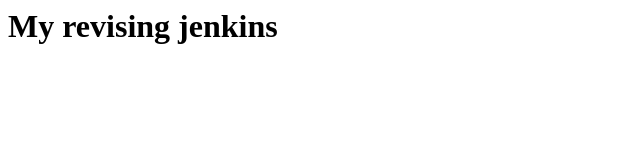
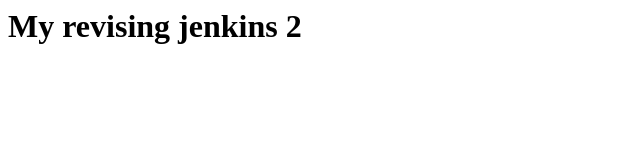
Before and after one commit to SuyogShinde942/first-jenkins-repo, a plain HTML site: page index.html in a window 1280 px wide. Shown: the full height of the page, 0-640 px from the left. Drawn offline with Linux system fonts and the light colour scheme.

Commit message:
changed the index

```diff
--- a/index.html
+++ b/index.html
@@ -1 +1 @@
-<h1>My revising jenkins </h1>
+<h1>My revising jenkins 2 </h1>
```
